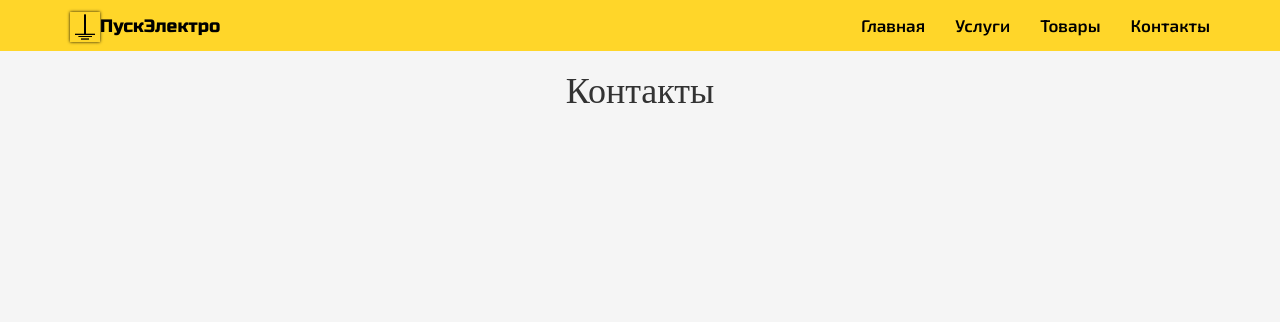
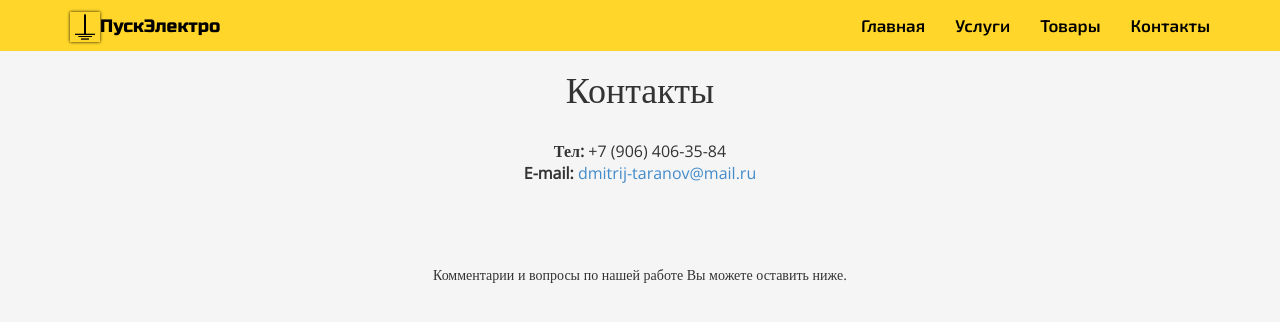
Before and after one commit to puskelektro/puskelektro.github.io, a plain HTML site: page contacts.html in a window 1280 px wide. Drawn offline with nearby package versions, Linux system fonts and the light colour scheme; a script that the page names is missing.

Commit message:
пыщь

```diff
--- a/contacts.html
+++ b/contacts.html
@@ -17,6 +17,13 @@
           <script src="https://oss.maxcdn.com/libs/html5shiv/3.7.0/html5shiv.js"></script>
           <script src="https://oss.maxcdn.com/libs/respond.js/1.4.2/respond.min.js"></script>
         <![endif]-->
+
+		<!-- Put this script tag to the <head> of your page -->
+		<script type="text/javascript" src="//vk.com/js/api/openapi.js?113"></script>
+
+		<script type="text/javascript">
+		  VK.init({apiId: 4437547, onlyWidgets: true});
+		</script>
 
     </head>
     <body>
@@ -59,8 +66,26 @@
 
 
        			<h1>Контакты</h1>
+       			<br>
+       			<address>
+       				<strong>Тел:</strong> +7 (906) 406-35-84 <br>
+       				<strong>E-mail:</strong> <a href="mailto:dmitrij-taranov@mail.ru">dmitrij-taranov@mail.ru</a>
+       			</address>
 
 
+       			<br>
+       			<br>
+       			<br>
+
+       			<div id="comments">
+       			Комментарии и вопросы по нашей работе Вы можете оставить ниже.
+       			</div>
+
+				<!-- Put this div tag to the place, where the Comments block will be -->
+				<div id="vk_comments"></div>
+				<script type="text/javascript">
+					VK.Widgets.Comments("vk_comments", {limit: 15, width: "520", attach: "link"});
+				</script>
        		</div>
         </div>
 
--- a/css/main.css
+++ b/css/main.css
@@ -143,3 +143,15 @@ h1{
 	font-size: 11px;
 	padding: 6px;
 }
+address {
+	text-align: center;
+	font-size: 16px;
+}
+
+#vk_comments {
+	margin: auto;
+}
+
+#comments {
+	text-align: center;
+}
```
